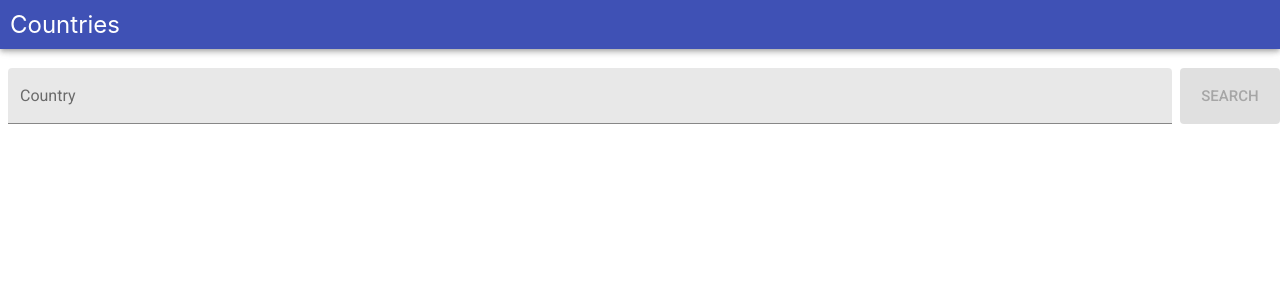
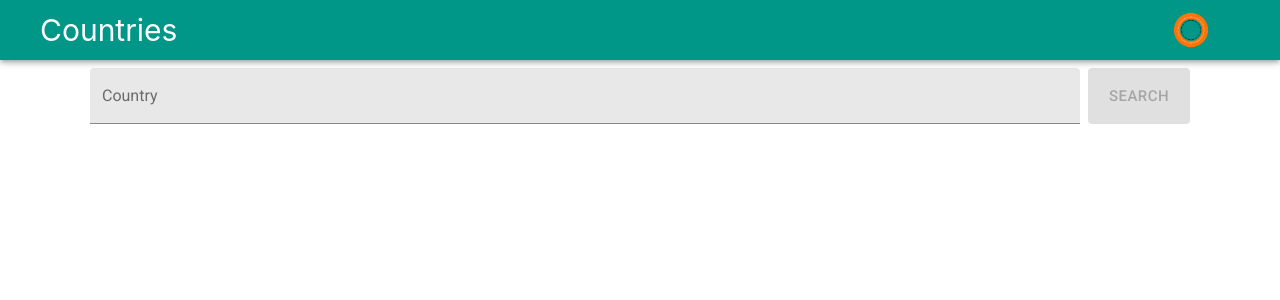
Before and after one commit to saivikas7875/applications-playground, a React (Create React App) app: page / in a window 1280 px wide. Shown: the top 300 px of the page. Built offline with nearby package versions, Linux system fonts and the light colour scheme.

Commit message:
add theme, list of countries and update logo

```diff
--- a/public/index.html
+++ b/public/index.html
@@ -6,36 +6,13 @@
     <link rel="stylesheet" href="https://fonts.googleapis.com/css?family=Roboto:300,400,500">
     <meta name="viewport" content="width=device-width, initial-scale=1, shrink-to-fit=no">
     <meta name="theme-color" content="#000000">
-    <!--
-      manifest.json provides metadata used when your web app is added to the
-      homescreen on Android. See https://developers.google.com/web/fundamentals/web-app-manifest/
-    -->
     <link rel="manifest" href="%PUBLIC_URL%/manifest.json">
-    <!--
-      Notice the use of %PUBLIC_URL% in the tags above.
-      It will be replaced with the URL of the `public` folder during the build.
-      Only files inside the `public` folder can be referenced from the HTML.
-
-      Unlike "/favicon.ico" or "favicon.ico", "%PUBLIC_URL%/favicon.ico" will
-      work correctly both with client-side routing and a non-root public URL.
-      Learn how to configure a non-root public URL by running `npm run build`.
-    -->
-    <title>Direct Flights</title>
+    <title>Country Info</title>
   </head>
   <body>
     <noscript>
       You need to enable JavaScript to run this app.
     </noscript>
     <div id="root"></div>
-    <!--
-      This HTML file is a template.
-      If you open it directly in the browser, you will see an empty page.
-
-      You can add webfonts, meta tags, or analytics to this file.
-      The build step will place the bundled scripts into the <body> tag.
-
-      To begin the development, run `npm start` or `yarn start`.
-      To create a production bundle, use `npm run build` or `yarn build`.
-    -->
   </body>
 </html>
--- a/src/App.css
+++ b/src/App.css
@@ -3,8 +3,9 @@
 }
 
 .App-logo {
-  animation: App-logo-spin infinite 20s linear;
-  height: 40vmin;
+  animation: App-logo-move infinite 6s linear;
+  height: 40px;
+  position: relative;
 }
 
 .App-header {
@@ -22,11 +23,14 @@
   color: #61dafb;
 }
 
-@keyframes App-logo-spin {
-  from {
-    transform: rotate(0deg);
+@keyframes App-logo-move {
+  0% {
+    left: -50px;
   }
-  to {
-    transform: rotate(360deg);
+  50% {
+    left: 0;
+  }
+  100% {
+    left: -50px;
   }
 }
--- a/src/App.js
+++ b/src/App.js
@@ -2,10 +2,31 @@ import './App.css';
 import React from 'react';
 import { Header } from './header/header';
 import { Countries } from './body/countries';
+import { withTheme } from '@material-ui/core/styles';
+import { MuiThemeProvider, createMuiTheme } from '@material-ui/core/styles';
+import deepOrange from '@material-ui/core/colors/deepOrange';
+import teal from '@material-ui/core/colors/teal';
 
-export const App = () => (
+const theme = createMuiTheme({
+  palette: {
+    primary: teal,
+    secondary: deepOrange
+  },
+  status: {
+    danger: 'orange'
+  },
+  typography: {
+    useNextVariants: true
+  }
+});
+
+export const AppBase = () => (
+  <MuiThemeProvider theme={theme}>
     <div className="App">
-        <Header />
-        <Countries />
+      <Header />
+      <Countries />
     </div>
+  </MuiThemeProvider>
 );
+
+export const AppRoot = withTheme()(AppBase);
--- a/src/body/Countries.scss
+++ b/src/body/Countries.scss
@@ -2,10 +2,22 @@
   width: 100%;
   max-width: 1300px;
   margin: 60px auto;
+
+  @media (max-width: 1400px) {
+    max-width: 1200px;
+  }
+
+  @media (max-width: 1300px) {
+    max-width: 1100px;
+  }
 }
 
 .country-search {
+  margin: 8px 0 !important;
 
+  + .search-button {
+    margin-left: 8px;
+  }
 }
 
 .search-container {
@@ -16,3 +28,7 @@
 .search-button {
   padding: 15px 24px !important;
 }
+
+.country-list-item {
+  cursor: pointer;
+}
--- a/src/body/countries-selector.js
+++ b/src/body/countries-selector.js
@@ -1,17 +1,39 @@
+import './Countries.scss';
 import React from 'react';
+import List from '@material-ui/core/List';
+import ListItem from '@material-ui/core/ListItem';
+import ListItemText from '@material-ui/core/ListItemText';
 
 export const CountriesSelector = props => {
-    const shouldRenderList = Array.isArray(props.countries) && props.countries.length > 1;
+  const shouldRenderList =
+    Array.isArray(props.countries) && props.countries.length > 1;
 
-    return (
-        shouldRenderList &&
-        <div className='countries-selector'>
-            <span>`There are multiple countries with the keyword <strong>{props.countryInput}</strong>. Select one to view more information`</span>
-            <ul>
-                {props.countries.map(country => {
-                    return <li key={country.name} onClick={() => props.selectCountry(country)}>{country.name}</li>;
-                })}
-            </ul>
-        </div>
-    );
+  return (
+    shouldRenderList && (
+      <div className="countries-selector">
+        <span>
+          There are multiple countries with the keyword{' '}
+          <strong>{props.countryInput}</strong>. Select one to view more
+          information
+        </span>
+        <List dense>
+          {props.countries.map(country => {
+            return (
+              <ListItem
+                divider
+                onClick={() => props.selectCountry(country)}
+                key={country.name}
+                classes={{ root: 'country-list-item' }}
+              >
+                <ListItemText
+                  primary={country.name}
+                  secondary={`${country.subregion}, ${country.region}`}
+                />
+              </ListItem>
+            );
+          })}
+        </List>
+      </div>
+    )
+  );
 };
--- a/src/body/country-search.js
+++ b/src/body/country-search.js
@@ -3,7 +3,7 @@ import TextField from '@material-ui/core/TextField';
 import Button from '@material-ui/core/Button';
 import React from 'react';
 
-const stringRegex = /[A-Za-z].*/;
+const stringRegex = /^[a-zA-Z]+$/;
 
 export const CountrySearch = props => {
   const onKeyPress = event => {
@@ -11,7 +11,7 @@ export const CountrySearch = props => {
       event.preventDefault();
       props.onSearch(props.country);
     }
-    }
+  };
 
   const showError = props.country !== '' && !stringRegex.test(props.country);
 
@@ -44,7 +44,7 @@ export const CountrySearch = props => {
         disabled={props.country === '' || showError}
         onClick={props.onSearch}
         size="large"
-                variant='contained'
+        variant="contained"
       >
         Search
       </Button>
--- a/src/header/Header.scss
+++ b/src/header/Header.scss
@@ -1,4 +1,28 @@
 .app-header {
-    font-size: 24px;
-    padding: 10px;
+  font-size: 24px;
+  padding: 10px;
 }
+
+.header-content {
+  align-items: center;
+  display: flex;
+  justify-content: space-between;
+  width: 1600px;
+  margin: auto;
+
+  @media (max-width: 1600px) {
+    width: 1400px;
+  }
+
+  @media (max-width: 1400px) {
+    width: 1200px;
+  }
+
+  @media (max-width: 1200px) {
+    width: 1100px;
+  }
+}
+
+.title {
+  font-size: 30px;
+}
--- a/src/header/header.js
+++ b/src/header/header.js
@@ -1,9 +1,15 @@
 import './Header.scss';
 import React from 'react';
 import AppBar from '@material-ui/core/AppBar';
+import country from '../country.png';
 
-export const Header = () => (
+export const Header = () => {
+  return (
     <AppBar color="primary" classes={{ root: 'app-header' }}>
-        <div>Countries</div>
+      <div className="header-content">
+        <div className="title">Countries</div>
+        <img src={country} className="App-logo" alt="logo" />
+      </div>
     </AppBar>
-);
+  );
+};
--- a/src/index.js
+++ b/src/index.js
@@ -2,10 +2,10 @@ import 'react-app-polyfill/stable';
 import React from 'react';
 import ReactDOM from 'react-dom';
 import './index.css';
-import {App} from './App';
+import { AppRoot } from './App';
 import * as serviceWorker from './serviceWorker';
 
-ReactDOM.render(<App />, document.getElementById('root'));
+ReactDOM.render(<AppRoot />, document.getElementById('root'));
 
 // If you want your app to work offline and load faster, you can change
 // unregister() to register() below. Note this comes with some pitfalls.
```
Also changed, not shown: src/country.png (added), 1 other file (tests, documents, lock files or other folders). Lines whose indentation alone changed are shown as unchanged.
